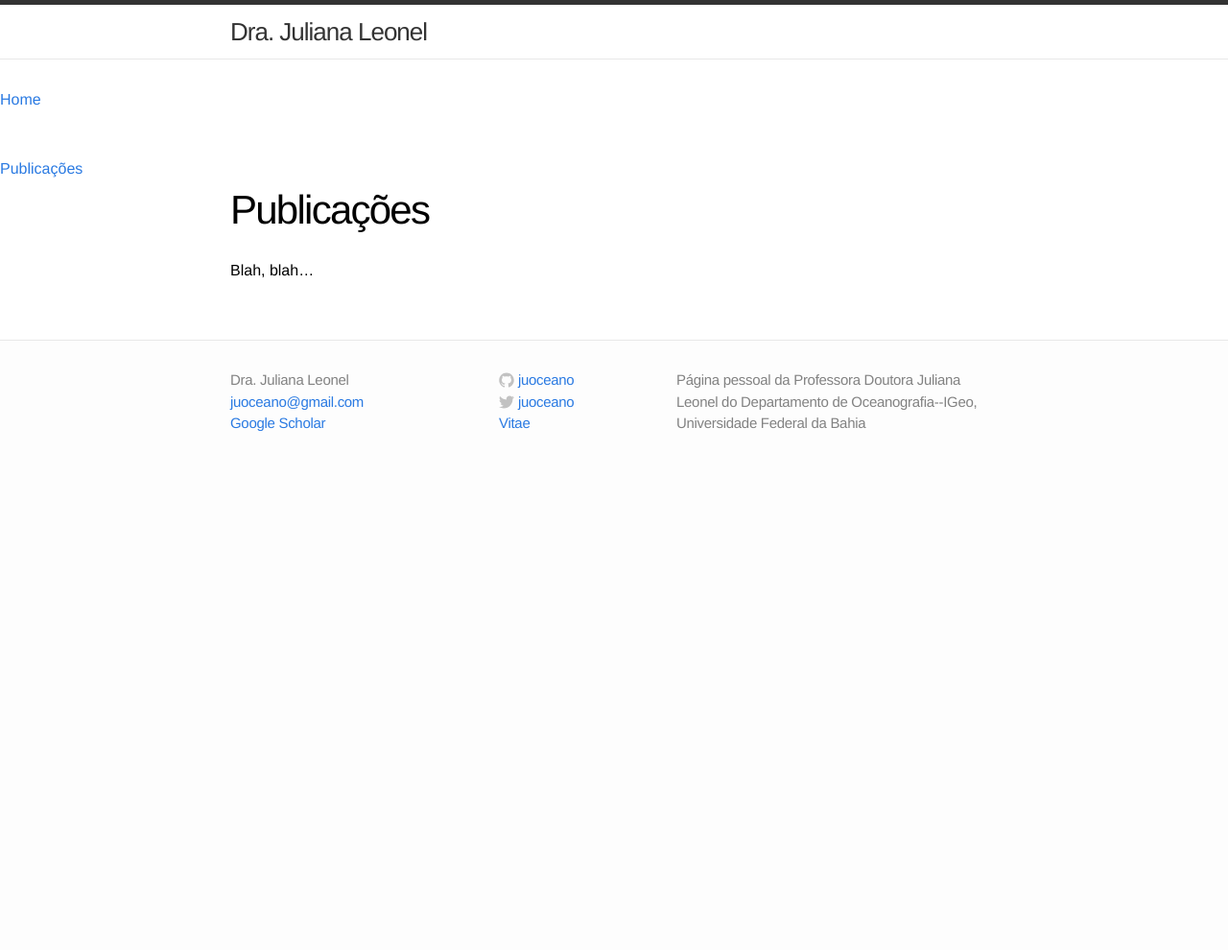
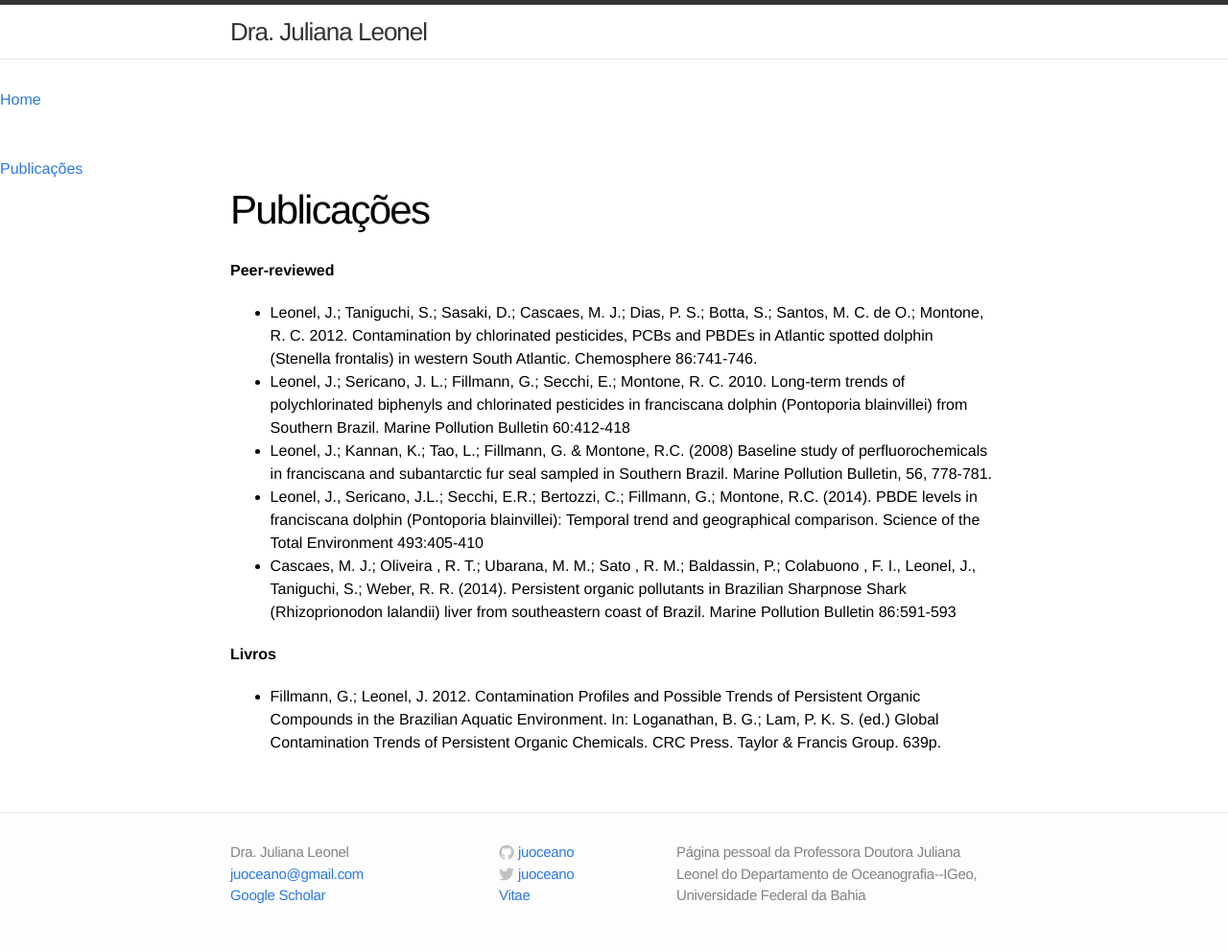
Before and after one commit to ocefpaf/personalpage, a Jekyll site: the page built from publications.md, in a window 1280 px wide. Shown: the whole page at 96% size. Built offline with Jekyll 4.4.1, drawn with Linux system fonts in a browser that asks for light colours; before the commit the page ends 900 px from its top, so only the background shows below that.

Commit message:
Added publications text.

```diff
--- a/publications.md
+++ b/publications.md
@@ -3,5 +3,32 @@ layout: page
 title: Publicações
 ---
 
+**Peer-reviewed**
 
-Blah, blah...
+- Leonel, J.; Taniguchi, S.; Sasaki, D.; Cascaes, M. J.; Dias, P. S.;
+  Botta, S.; Santos, M. C. de O.; Montone, R. C. 2012. Contamination by
+  chlorinated pesticides, PCBs and PBDEs in Atlantic spotted dolphin
+  (Stenella frontalis) in western South Atlantic. Chemosphere 86:741-746.
+- Leonel, J.; Sericano, J. L.; Fillmann, G.; Secchi, E.; Montone, R. C. 2010.
+  Long-term trends of polychlorinated biphenyls and chlorinated pesticides in
+  franciscana dolphin (Pontoporia blainvillei) from Southern Brazil. Marine
+  Pollution Bulletin 60:412-418
+- Leonel, J.; Kannan, K.; Tao, L.; Fillmann, G. & Montone, R.C. (2008) Baseline
+  study of perfluorochemicals in franciscana and subantarctic fur seal sampled
+  in Southern Brazil. Marine Pollution Bulletin, 56, 778-781.
+- Leonel, J., Sericano, J.L.; Secchi, E.R.; Bertozzi, C.; Fillmann, G.;
+  Montone, R.C. (2014). PBDE levels in franciscana dolphin
+  (Pontoporia blainvillei): Temporal trend and geographical comparison. Science
+  of the Total Environment 493:405-410
+- Cascaes, M. J.; Oliveira , R. T.; Ubarana, M. M.; Sato , R. M.; Baldassin,
+  P.; Colabuono , F. I., Leonel, J., Taniguchi, S.; Weber, R. R. (2014).
+  Persistent organic pollutants in Brazilian Sharpnose Shark
+  (Rhizoprionodon lalandii) liver from southeastern coast of Brazil. Marine
+  Pollution Bulletin 86:591-593
+
+**Livros**
+
+- Fillmann, G.; Leonel, J. 2012. Contamination Profiles and Possible Trends of
+  Persistent Organic Compounds in the Brazilian Aquatic Environment. In:
+  Loganathan, B. G.; Lam, P. K. S. (ed.) Global Contamination Trends of
+  Persistent Organic Chemicals. CRC Press. Taylor & Francis Group. 639p.
```
